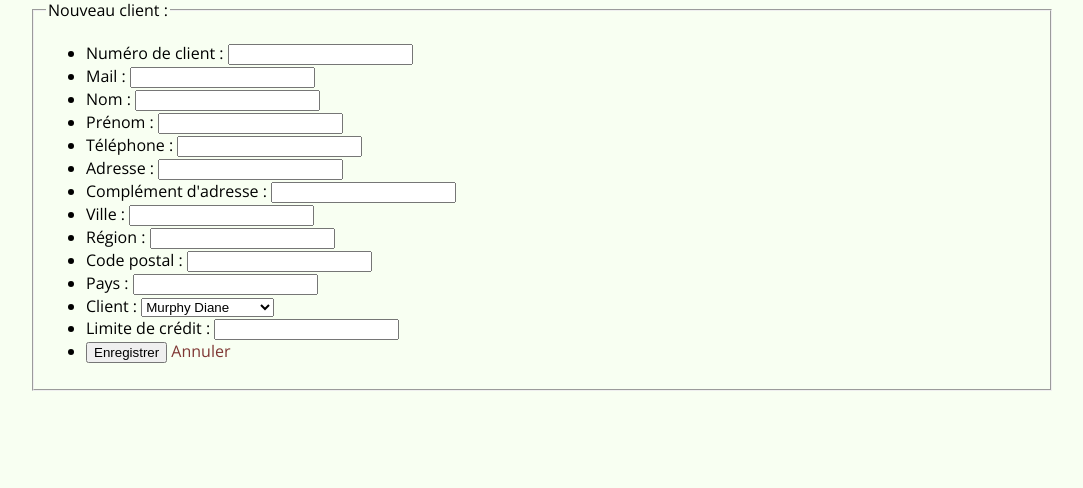
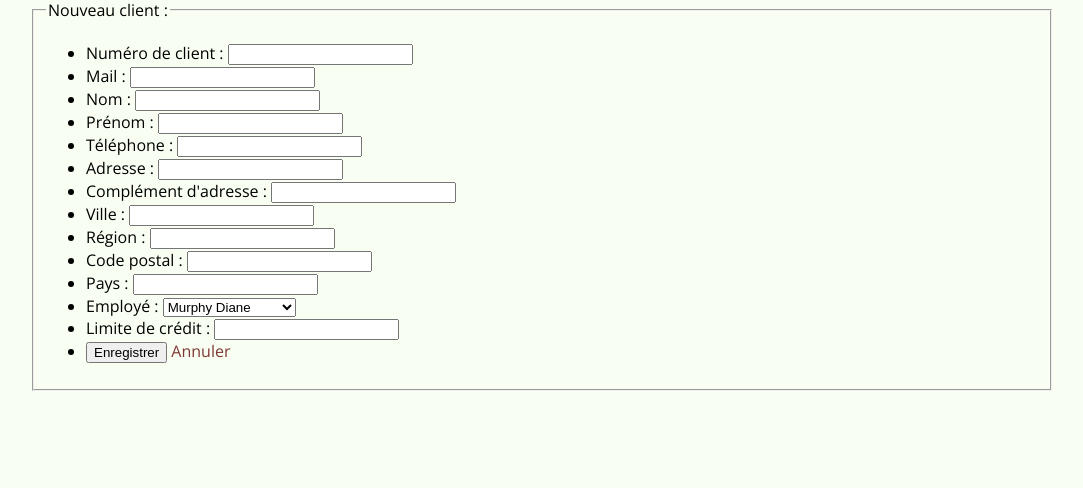
Before and after one commit to Doan94/Modelisme, a PHP site: page /create_customer in a window 1280 px wide. Shown: the part 112-600 px from the top of the page, without its empty margins (98-1181 px from the left). Run offline with PHP 8.4, Linux system fonts and the light colour scheme; data comes from the database, SQL or seed files in the repository.

Commit message:
correctif Client/Employe création nouveau client

```diff
--- a/src/templates/create_customer.php
+++ b/src/templates/create_customer.php
@@ -59,7 +59,7 @@
                 <input type="text" id="country" name="country">
             </li>
             <li>
-                <label for="salesRepEmployeeNumber">Client :</label>
+                <label for="salesRepEmployeeNumber">Employé :</label>
                 <select id="salesRepEmployeeNumber" name="salesRepEmployeeNumber">
                     <?php foreach($employees as $employee): ?>
                         <option value="<?= intval($employee['employeeNumber']) ?>"><?= htmlspecialchars($employee['lastName']) ?> <?= htmlspecialchars($employee['firstName']) ?></option>
```
